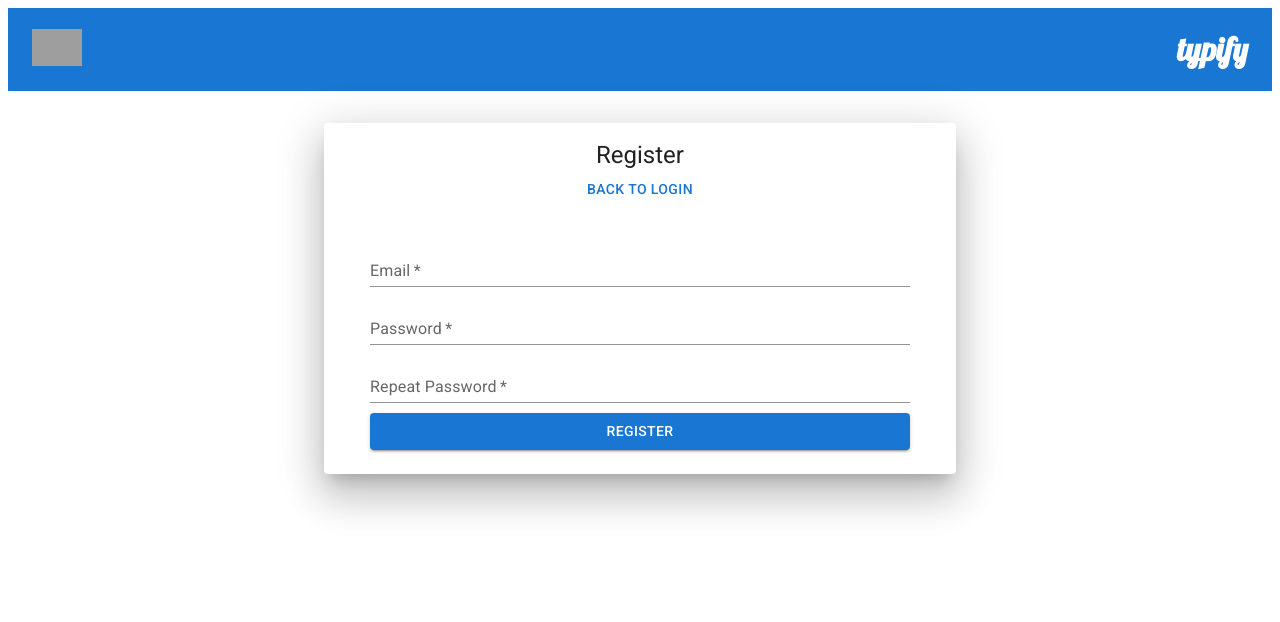
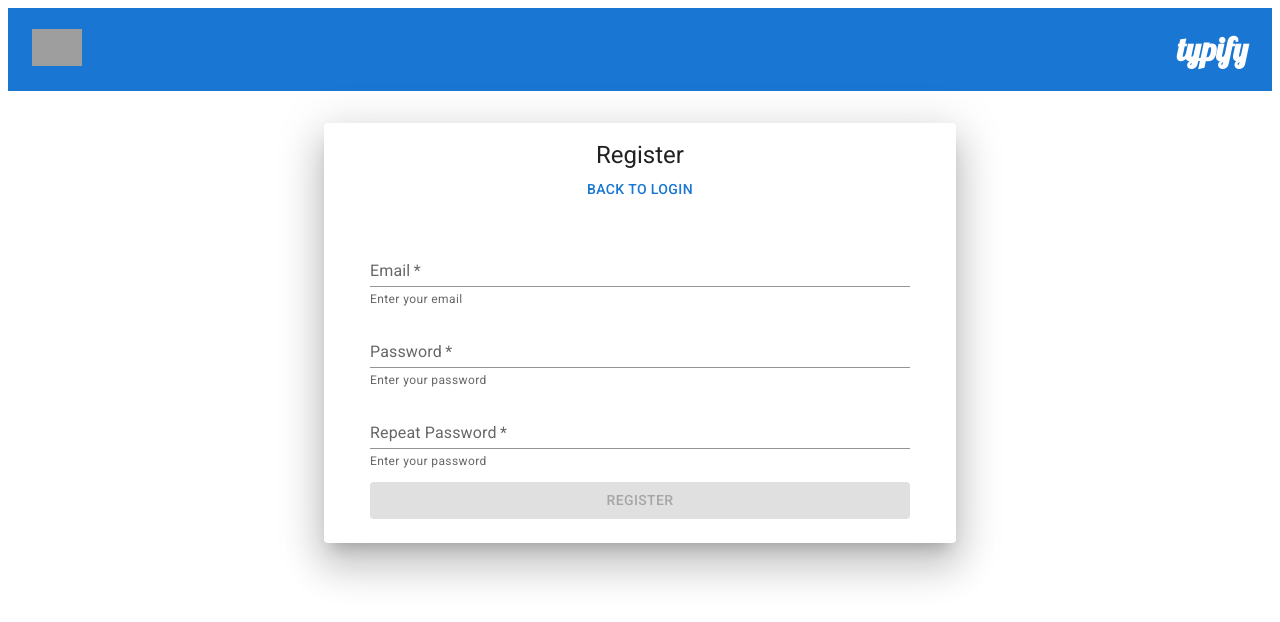
Before and after one commit to typifyApp/typify, a React (Vite) app in the folder frontend/: page /register in a window 1280 px wide. Shown: the top 622 px of the page. Built offline with nearby package versions, Linux system fonts and the light colour scheme; grey boxes are pictures that could not be loaded.

Commit message:
client side auth

```diff
--- a/frontend/package.json
+++ b/frontend/package.json
@@ -24,7 +24,6 @@
     "@material-ui/core": "^5.0.0-alpha.38",
     "@material-ui/icons": "^5.0.0-alpha.37",
     "array-shuffle": "^2.0.0",
-    "formik": "^2.2.9",
     "react": "^17.0.2",
     "react-dom": "^17.0.2",
     "react-keyboard-event-handler": "^1.5.4",
--- a/frontend/src/components/ForgotPassword.tsx
+++ b/frontend/src/components/ForgotPassword.tsx
@@ -9,12 +9,12 @@ import {
 import Card from './Card';
 import BackToLoginButton from './BackToLoginButton';
 import { useState } from 'react';
+import { emailValidation } from '../utils/validation';
 export interface ForgotPasswordProps { }
 
 const ForgotPassword: React.FunctionComponent<ForgotPasswordProps> = () => {
-    const [email, setEmail] = useState('');
     const [sentEmail, setSentEmail] = useState(false);
-
+    const [email, setEmail] = useState("");
     const handleForgotPassword = () => {
         setSentEmail(true);
     };
@@ -31,23 +31,31 @@ const ForgotPassword: React.FunctionComponent<ForgotPasswordProps> = () => {
                     alignContent="center"
                     alignItems="center"
                     justifyContent="center"
-                    className="gap"
-                    flexDirection="column"
+                    className="big-gap"
+                    flexDirection="row"
                 >
                     {sentEmail ? (
                         <Typography>
-                            Instructions will be sent to your email if you had previously signed up
+                            Instructions will be sent to your email if you had previously
+                            signed up
                         </Typography>
                     ) : (
                         <>
                             <TextField
+                                id="email"
+                                name="email"
                                 required
                                 variant="standard"
                                 label="Email"
                                 value={email}
+                                error={email.length > 0 && !emailValidation.isValid(email)}
                                 onChange={(e) => setEmail(e.target.value)}
+                                helperText={emailValidation.isValid(email) ? emailValidation.successText : email.length === 0 ? emailValidation.helperText : emailValidation.errorText}
                             ></TextField>
-                            <Button variant="contained" onClick={handleForgotPassword}>Forgot Password</Button>
+
+                            <Button variant="contained" type="submit" disabled={!emailValidation.isValid(email)}>
+                                Forgot Password
+                            </Button>
                         </>
                     )}
                 </Box>
--- a/frontend/src/components/Register.tsx
+++ b/frontend/src/components/Register.tsx
@@ -1,4 +1,11 @@
-import { Button, Box, CardContent, CardHeader, TextField } from '@material-ui/core';
+import {
+    Button,
+    Box,
+    CardContent,
+    CardHeader,
+    TextField
+} from '@material-ui/core';
+import { emailValidation, passwordValidation } from '../utils/validation';
 import Card from './Card';
 import { Link } from 'react-router-dom';
 import UserContext from '../contexts/UserContext';
@@ -21,40 +28,94 @@ const Register: React.FunctionComponent<RegisterProps> = () => {
                             }
                         />
                         <CardContent>
-                            <Box className="gap" display="flex" flexDirection="column" justifyContent="center" alignItems="center">
+                            <Box
+                                className="gap"
+                                display="flex"
+                                flexDirection="column"
+                                justifyContent="center"
+                                alignItems="center"
+                            >
                                 <TextField
                                     className="quite-wide"
+                                    id="email"
+                                    name="email"
                                     required
                                     label="Email"
                                     value={userData.email}
+                                    error={
+                                        userData.email.length > 0 &&
+                                        !emailValidation.isValid(userData.email)
+                                    }
                                     onChange={(e) =>
                                         dispatch({ ...userData, email: e.target.value })
                                     }
                                     variant="standard"
+                                    helperText={
+                                        emailValidation.isValid(userData.email)
+                                            ? emailValidation.successText
+                                            : userData.email.length === 0
+                                                ? emailValidation.helperText
+                                                : emailValidation.errorText
+                                    }
                                 />
                                 <TextField
                                     className="quite-wide"
                                     required
                                     label="Password"
+                                    error={
+                                        userData.password.length > 0 &&
+                                        !passwordValidation.isValid(userData.password)
+                                    }
                                     value={userData.password}
                                     onChange={(e) =>
                                         dispatch({ ...userData, password: e.target.value })
                                     }
                                     variant="standard"
                                     type="password"
+                                    helperText={
+                                        passwordValidation.isValid(userData.password)
+                                            ? passwordValidation.successText
+                                            : userData.password.length === 0
+                                                ? passwordValidation.helperText
+                                                : passwordValidation.errorText
+                                    }
                                 />
                                 <TextField
                                     className="quite-wide"
                                     required
                                     label="Repeat Password"
                                     value={userData.repeatPassword}
+                                    error={
+                                        userData.repeatPassword.length > 0 &&
+                                        (!passwordValidation.isValid(userData.repeatPassword) ||
+                                            userData.repeatPassword !== userData.password)
+                                    }
                                     onChange={(e) =>
                                         dispatch({ ...userData, repeatPassword: e.target.value })
                                     }
                                     variant="standard"
                                     type="password"
+                                    helperText={
+                                        passwordValidation.isValid(userData.repeatPassword)
+                                            ? userData.repeatPassword === userData.password
+                                                ? passwordValidation.passwordMatch
+                                                : passwordValidation.passwordDontMatch
+                                            : userData.repeatPassword.length === 0
+                                                ? passwordValidation.helperText
+                                                : passwordValidation.errorText
+                                    }
                                 />
-                                <Button variant="contained" className="quite-wide">Register</Button>
+                                <Button
+                                    variant="contained"
+                                    className="quite-wide"
+                                    disabled={
+                                        !(passwordValidation.isValid(userData.password) &&
+                                            userData.password === userData.repeatPassword &&
+                                            emailValidation.isValid(userData.email))
+                                    }
+                                >
+                                    Register
+                                </Button>
                             </Box>
                         </CardContent>
                     </>
--- a/frontend/src/style.css
+++ b/frontend/src/style.css
@@ -47,6 +47,10 @@
   row-gap: 10px;
   column-gap: 10px;
 }
+.big-gap {
+  row-gap: 20px;
+  column-gap: 20px;
+}
 .margin-bottom {
   margin-bottom: 10px;
 }
--- /dev/null
+++ b/frontend/src/utils/validation.ts
@@ -0,0 +1,39 @@
+function validateEmail(email: string) {
+  const re =
+    /^(([^<>()[\]\\.,;:\s@"]+(\.[^<>()[\]\\.,;:\s@"]+)*)|(".+"))@((\[[0-9]{1,3}\.[0-9]{1,3}\.[0-9]{1,3}\.[0-9]{1,3}\])|(([a-zA-Z\-0-9]+\.)+[a-zA-Z]{2,}))$/;
+  return re.test(String(email).toLowerCase());
+}
+
+type EmailValidationType = {
+  helperText: string;
+  errorText: string;
+    successText: string;
+  isValid: (value: string) => boolean;
+};
+type PasswordValidationType = {
+    helperText: string;
+  errorText: string;
+    successText: string;
+    passwordDontMatch: string;
+    passwordMatch: string;
+
+    isValid: (value: string) => boolean;
+
+}
+export const emailValidation: EmailValidationType = {
+  helperText: 'Enter your email',
+  errorText: 'Invalid Email',
+  successText: 'Valid Email',
+  isValid: validateEmail
+};
+function validatePassword(password: string) {
+  return password.match(/^(?=.*[A-Za-z])(?=.*\d)[A-Za-z\d]{8,}$/) != null;
+}
+export const passwordValidation: PasswordValidationType = {
+  helperText: 'Enter your password',
+  errorText: 'Min 8 chars, at least 1 letter & 1 num',
+    successText: 'Valid Password',
+    passwordDontMatch: "Passwords do not match",
+  passwordMatch: "Passwords match",
+  isValid: validatePassword
+};
```
Also changed, not shown: frontend/src/components/Login.tsx (+25 -2 lines), 1 other file (tests, documents, lock files or other folders).
